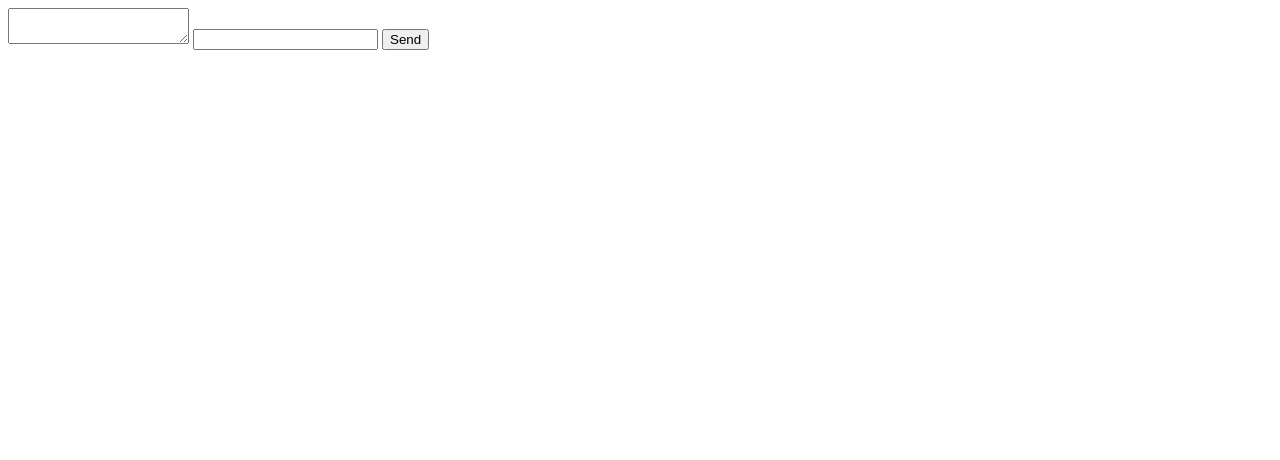
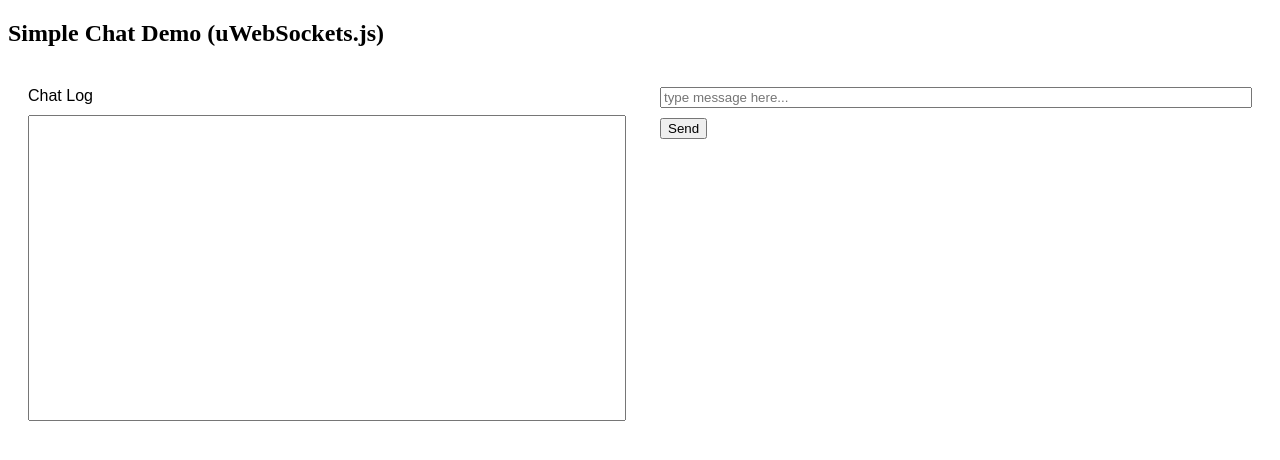
Before and after one commit to rajeshpillai/node-uwebsocket-demo, a website: page index.html in a window 1280 px wide. Drawn offline with Linux system fonts and the light colour scheme.

Commit message:
Style the UI a bit

```diff
--- a/index.html
+++ b/index.html
@@ -6,10 +6,22 @@
     <title>Chat App</title>
 </head>
 <body>
-    <textarea id="chatLog" readonly></textarea>
-    <input type="text" id="messageInput">
-    <button onclick="sendMessage()">Send</button>
+    <!-- Chat Log Container -->
+    <h2>Simple Chat Demo (uWebSockets.js)</h2>
+    <div style="display: flex; justify-content: center; align-items: top; height: 100vh; font-family: Arial, sans-serif;">
+        <div style="flex: 1; padding: 20px;">
+            <label for="chatLog" style="display: block; margin-bottom: 10px;">
+                Chat Log
+            </label>
+            <textarea id="chatLog" readonly style="width: 100%; height: 300px; resize: none;"></textarea>
+        </div>
 
+        <!-- Message Input Container -->
+        <div style="flex: 1; padding: 20px;">
+            <input type="text" id="messageInput" placeholder="type message here..." style="width: 100%; box-sizing: border-box;">
+            <button onclick="sendMessage()" style="margin-top: 10px;">Send</button>
+        </div>
+    </div>
     <script>
         const ws = new WebSocket('ws://localhost:3000');
 
```
Also changed, not shown: server.js (+3 -4 lines).
